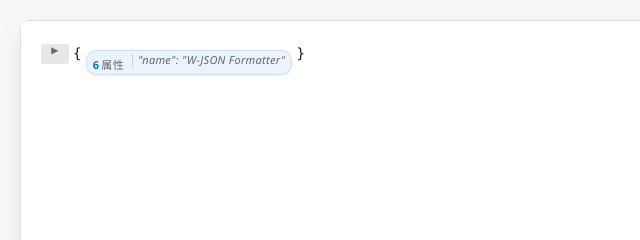
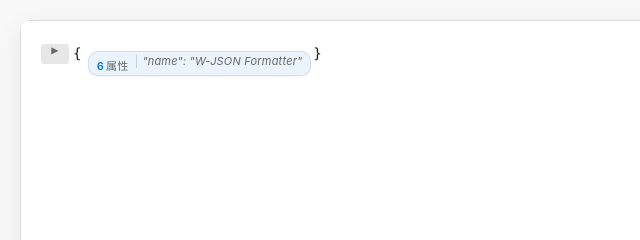
Before and after one commit to wilson-i/Json, a browser extension: page formatter.html in a window 1280 px wide. Both pictures are taken after a click on the button "折叠全部". Shown: the top 240 px of the page, 0-640 px from the left. Drawn offline with Linux system fonts and the light colour scheme.

Commit message:
优化折叠状态显示简介
1. 修改逻辑，使简介只在折叠状态显示\n2. 调整简介位置和样式使其更美观\n3. 优化折叠状态下的视觉效果\n4. 确保简介内容对齐和格式正确

```diff
--- a/formatter.js
+++ b/formatter.js
@@ -125,9 +125,9 @@
             element.classList.remove('collapsed');
             contentElement.style.display = 'block';
 
-            // 确保简介内容初始状态是显示的
+            // 确保简介内容初始状态是隐藏的（因为默认展开）
             if (summaryBadge) {
-                summaryBadge.style.display = 'inline';
+                summaryBadge.style.display = 'none';
             }
 
             // 使用包装器处理点击事件，增大可点击区域
@@ -149,9 +149,9 @@
                     element.classList.remove('collapsed');
                     contentElement.style.display = 'block';
 
-                    // 展开时显示简介内容
+                    // 展开时隐藏简介内容
                     if (summaryBadge) {
-                        summaryBadge.style.display = 'inline';
+                        summaryBadge.style.display = 'none';
                     }
 
                     // 添加极短延迟，避免抖动
@@ -164,9 +164,9 @@
                     element.classList.add('collapsed');
                     contentElement.style.display = 'none';
 
-                    // 折叠时确保简介内容显示
+                    // 折叠时显示简介内容
                     if (summaryBadge) {
-                        summaryBadge.style.display = 'inline';
+                        summaryBadge.style.display = 'inline-flex';
                     }
 
                     // 添加极短延迟，避免抖动
@@ -239,7 +239,7 @@
             html += '<span class="collapsible-wrapper"><span class="collapsible">▼</span></span>';
             html += '<span class="json-array">[</span>';
 
-            // 添加简介内容，确保在折叠状态下可见
+            // 添加简介内容，初始隐藏，折叠时显示
             if (node.length > 0) {
                 html += '<span class="summary-badge">' +
                     '<span class="badge-count">' + node.length + '</span>' +
@@ -284,7 +284,7 @@
             html += '<span class="collapsible-wrapper"><span class="collapsible">▼</span></span>';
             html += '<span class="json-object">{</span>';
 
-            // 添加简介内容，确保在折叠状态下可见
+            // 添加简介内容，初始隐藏，折叠时显示
             if (keys.length > 0) {
                 html += '<span class="summary-badge">' +
                     '<span class="badge-count">' + keys.length + '</span>' +
--- a/styles.css
+++ b/styles.css
@@ -482,11 +482,8 @@
 
 /* 优化简介样式，使其更加美观 */
 .summary-badge {
-    display: inline-flex;
-    align-items: center;
-    flex-wrap: nowrap;
-    vertical-align: middle;
-    margin-left: 8px;
+    display: none;
+    margin-left: 4px;
     margin-right: 4px;
     font-size: 11px;
     background-color: rgba(70, 70, 70, 0.15);
@@ -504,7 +501,7 @@
     letter-spacing: 0.3px;
     border: 1px solid rgba(100, 100, 100, 0.1);
     position: relative;
-    top: -1px;
+    vertical-align: middle;
 }
 
 [data-theme="light"] .summary-badge {
@@ -516,6 +513,8 @@
 /* 调整简介在折叠状态下的样式 */
 .collapsible.collapsed ~ .summary-badge,
 .json-node:has(.collapsible.collapsed) .summary-badge {
+    display: inline-flex;
+    align-items: center;
     background-color: rgba(var(--accent-color-rgb, 0, 120, 212), 0.15);
     opacity: 1;
     border-color: rgba(var(--accent-color-rgb, 0, 120, 212), 0.2);
@@ -559,12 +558,8 @@
 /* 折叠状态下的括号样式增强 */
 .collapsible.collapsed ~ .json-array,
 .collapsible.collapsed ~ .json-object {
-    position: relative;
-    background-color: rgba(80, 80, 80, 0.1);
-    border-radius: 3px;
-    padding: 2px 4px;
-    margin: 0 2px;
-    pointer-events: none;
+    display: inline-flex;
+    align-items: center;
 }
 
 [data-theme="light"] .collapsible.collapsed ~ .json-array,
@@ -1116,3 +1111,66 @@
 [data-theme="light"] .badge-preview::before {
     background-color: rgba(0, 0, 0, 0.15);
 }
+
+/* 改进json-node结构，确保元素对齐 */
+.json-node {
+    display: inline-flex;
+    align-items: center;
+    position: relative;
+    margin: 0;
+    padding: 0;
+    flex-wrap: nowrap;
+}
+
+/* 优化折叠状态下的视觉效果 */
+.collapsible.collapsed ~ .json-array,
+.collapsible.collapsed ~ .json-object,
+.collapsible.collapsed + .json-array,
+.collapsible.collapsed + .json-object {
+    position: relative;
+    background-color: rgba(80, 80, 80, 0.05);
+    border-radius: 3px;
+    padding: 1px 4px;
+    margin: 0 2px;
+}
+
+/* 修复汉字在折叠状态下的显示 */
+.collapsible.collapsed + .bracket-container {
+    display: inline-flex;
+    align-items: center;
+}
+
+/* 调整简介在折叠状态下的位置和样式 */
+.summary-badge {
+    display: none;
+    margin-left: 6px;
+    margin-right: 0;
+    font-size: 11px;
+    background-color: rgba(70, 70, 70, 0.12);
+    padding: 1px 8px;
+    border-radius: 10px;
+    opacity: 0.95;
+    user-select: none;
+    white-space: nowrap;
+    max-width: 300px;
+    overflow: hidden;
+    text-overflow: ellipsis;
+    box-shadow: 0 1px 2px rgba(0, 0, 0, 0.08);
+    font-family: -apple-system, BlinkMacSystemFont, 'Segoe UI', Roboto, Ubuntu, sans-serif;
+    font-weight: 400;
+    letter-spacing: 0.2px;
+    border: 1px solid rgba(100, 100, 100, 0.1);
+    vertical-align: middle;
+    line-height: 1.5;
+}
+
+/* 折叠状态下的简介样式 */
+.collapsible.collapsed ~ .summary-badge,
+.json-node:has(.collapsible.collapsed) .summary-badge,
+.collapsible.collapsed + span + .summary-badge {
+    display: inline-flex;
+    align-items: center;
+    margin-left: 6px;
+    background-color: rgba(var(--accent-color-rgb, 0, 120, 212), 0.08);
+    border-color: rgba(var(--accent-color-rgb, 0, 120, 212), 0.15);
+}
```
